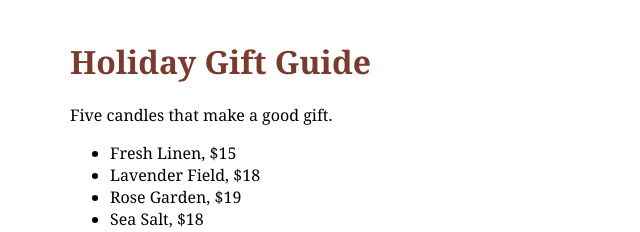
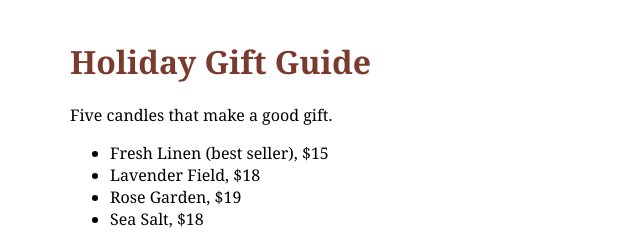
Before and after one commit to maya-brightwick/gift-guide, a plain HTML site: page index.html in a window 1280 px wide. Shown: the top 232 px of the page, without its empty margins (270-910 px from the left). Drawn offline with Linux system fonts and the light colour scheme.

Commit message:
Mark Fresh Linen as the best seller

```diff
--- a/index.html
+++ b/index.html
@@ -9,7 +9,7 @@
   <h1>Holiday Gift Guide</h1>
   <p>Five candles that make a good gift.</p>
   <ul>
-    <li>Fresh Linen, $15</li>
+    <li>Fresh Linen (best seller), $15</li>
     <li>Lavender Field, $18</li>
     <li>Rose Garden, $19</li>
     <li>Sea Salt, $18</li>
```
